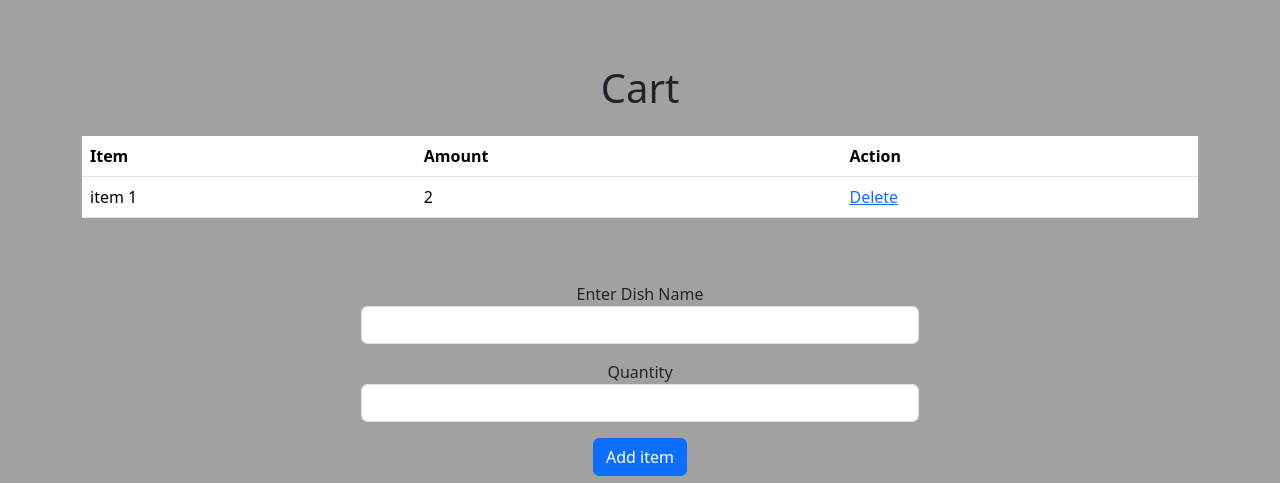
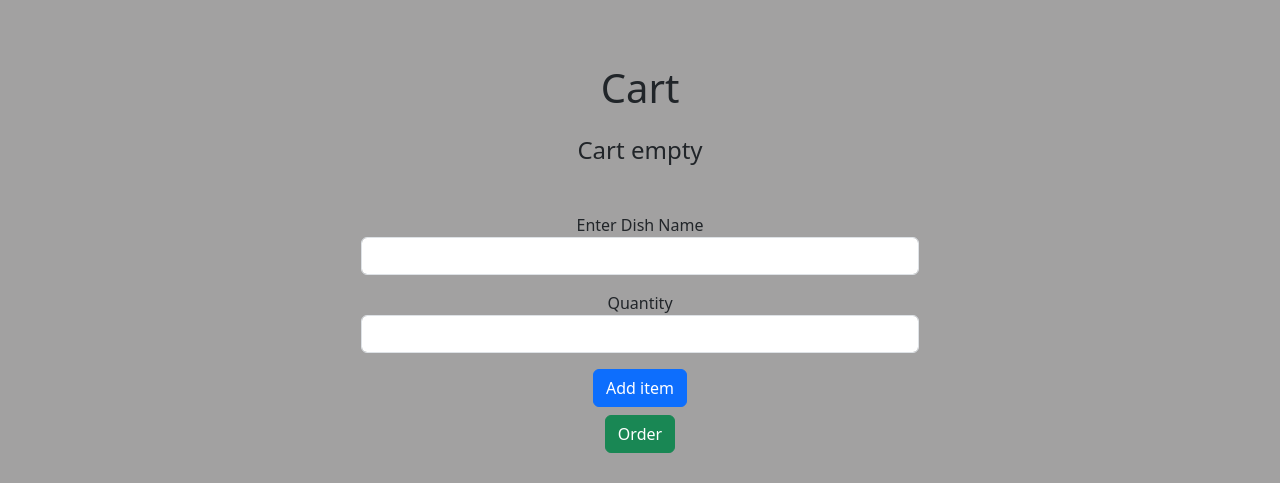
Before and after one commit to BUMETCS673/project-f23team3, a Flask app: page /cart/order in a window 1280 px wide. Shown: the part 56-539 px from the top of the page. Run offline with Flask 3, Linux system fonts and the light colour scheme.

Commit message:
Add: change quantity function in cart page. DB operations when press the Order button. Change: Models.py Requests name conflict with DB

```diff
--- a/code/DataOP.py
+++ b/code/DataOP.py
@@ -1,4 +1,5 @@
 from Models import *
+from sqlalchemy import func
 
 
 def get_orders_from_staff(staff_id):
@@ -62,3 +63,7 @@ def active_worker(user_id):
         # Staff not working on any table, show customer order
         return False
     return True
+
+def get_max_order_id():
+    order_id = Orders.query(func.max(Orders.id))
+    return order_id
--- a/code/Models.py
+++ b/code/Models.py
@@ -65,7 +65,7 @@ class Requests(Base):
     order_id = db.Column(db.Integer, db.ForeignKey('orders.id'), primary_key=True)
     dish_id = db.Column(db.Integer, db.ForeignKey('dishes.id'), primary_key=True)
     quantity = db.Column(db.Integer)
-    special_requests = db.Column(db.Text)
+    special = db.Column(db.Text)
 
 
 class Cart(Base):
--- a/code/templates/cart.html
+++ b/code/templates/cart.html
@@ -1,12 +1,12 @@
 {% extends 'base.html' %}
 
 {% block head %}
-<title> Shopping Cart </title>
+<title xmlns:text-decoration="http://www.w3.org/1999/xhtml"> Shopping Cart </title>
 {% endblock %}
 {% block body %}
 <div class="content container">
     <h1 class="text-center mt-5">Cart</h1>
-    {% if cart_items|length < 0 %}
+    {% if cart_items|length < 1 %}
     <h4 class="text-center mt-4">Cart empty</h4>
     {% else %}
     <div class="table-responsive mt-4">
@@ -20,17 +20,10 @@
         </thead>
         <tbody>
           <!-- Your table rows go here -->
-            <tr>
-                <td>item 1</td>
-                <td>2</td>
-                <td>
-                    <a href="/delete/1">Delete</a>
-                </td>
-            </tr>
             {% for item in cart_items %}
                 <tr>
                     <td>{{ item.dish_id }}</td>
-                    <td>{{ item.quantity }}</td>
+                    <td><a href="cart/subtract/{{item.dish_id}}" style="text-decoration: none"> - </a>{{ item.quantity }}<a href="cart/add/{{item.dish_id}}" style="text-decoration: none"> + </a></td>
                     <td>
                         <a href="cart/delete/{{item.dish_id}}">Delete</a>
                         <br>
--- a/code/views.py
+++ b/code/views.py
@@ -1,6 +1,6 @@
 from flask import render_template, request, session, redirect, jsonify
 from CloudOP import register_with_email, login_with_email
-from DataOP import is_staff, find_name_from_id, active_worker, get_orders_from_staff
+from DataOP import *
 from Models import *
 from app import app
 
@@ -35,7 +35,18 @@ def cart():
 @app.route("/cart/order", methods=['POST', 'GET'])
 def cart_order():
     if request.method == 'POST':
-        return jsonify({'message': 'Order placed'})
+        oid = db.session.query(func.max(Orders.id)).scalar() + 1
+        #add a order to Orders table
+        new_order = Orders(id=oid, table_id=1, status="0", payment="cash", customer_id="1")
+        db.session.add(new_order)
+        db.session.commit()
+        #add item to Requests table
+        items = Cart.query.filter_by(user_id=1)
+        for item in items:
+            new_request = Requests(order_id=oid, dish_id=item.dish_id, quantity=item.quantity)
+            db.session.add(new_request)
+            db.session.commit()
+        return redirect("/order")
     else:
         return render_template("cart.html")
 
@@ -44,6 +55,24 @@ def delete(id):
     item = Cart.query.filter_by(dish_id=id, user_id=1).first()
     db.session.delete(item)
     db.session.commit()
+    return redirect("/cart")
+
+@app.route('/cart/add/<int:id>')
+def add(id):
+    item = Cart.query.filter_by(dish_id=id, user_id=1).first()
+    item.quantity += 1
+    db.session.commit()
+    return redirect("/cart")
+
+@app.route('/cart/subtract/<int:id>')
+def subtract(id):
+    item = Cart.query.filter_by(dish_id=id, user_id=1).first()
+    item.quantity -= 1
+    if item.quantity > 0:
+        db.session.commit()
+    else:
+        db.session.delete(item)
+        db.session.commit()
     return redirect("/cart")
 
 @app.route("/login", methods=["GET", "POST"])
```
Also changed, not shown: code/instance/main.db.
